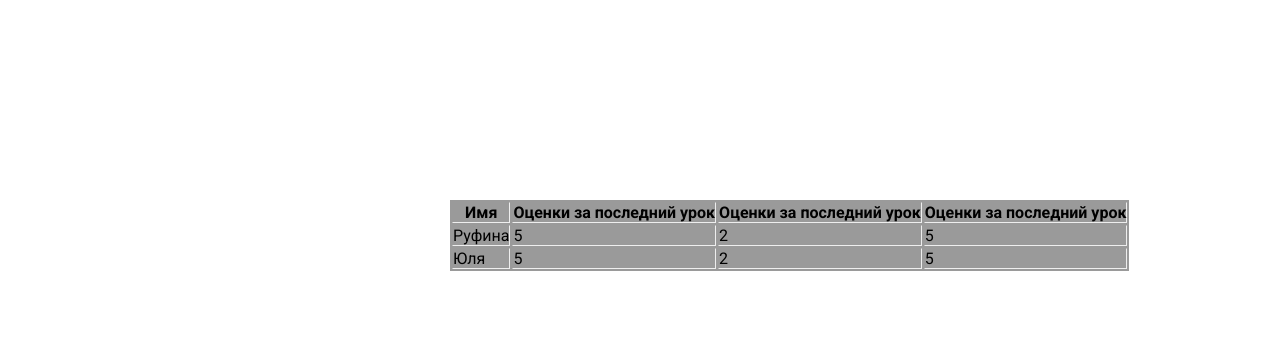
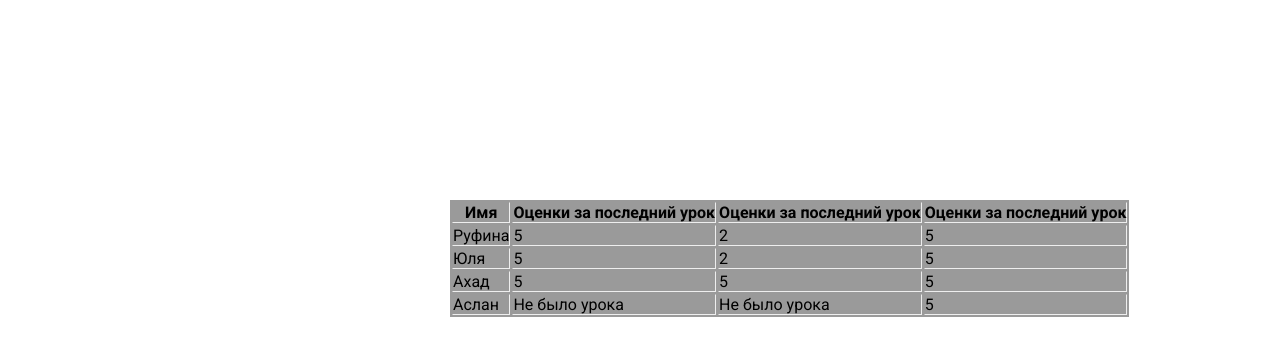
Before and after one commit to Daniel56597/IT-shool2, a plain HTML site: page index.html in a window 1280 px wide. Shown: the part 70-426 px from the top of the page. Drawn offline with Linux system fonts and the light colour scheme; a web font is replaced by a local one.

Commit message:
Update index.html

```diff
--- a/index.html
+++ b/index.html
@@ -3,7 +3,7 @@
 <head>
     <meta charset="UTF-8">
     <meta name="viewport" content="width=device-width, initial-scale=1.0">
-    <title>it school</title>
+    <title>IT school</title>
 </head>
 <body>
     <style>
@@ -22,7 +22,7 @@
         border-bottom: black solid 2px;
         }
 
-               .table1 {
+        .table1 {
         margin-left: 450px;
         margin-top: 200px;
         border: none;
@@ -51,6 +51,18 @@
         <td>2</td>
         <td>5</td>
        </tr>
+       <tr>
+        <td>Ахад</td>
+        <td>5</td>
+        <td>5</td>
+        <td>5</td>
+       </tr>
+              <tr>
+        <td>Аслан</td>
+        <td>Не было урока</td>
+        <td>Не было урока</td>
+        <td>5</td>
+       </tr>
     </table>
 </body>
 </html>
```
